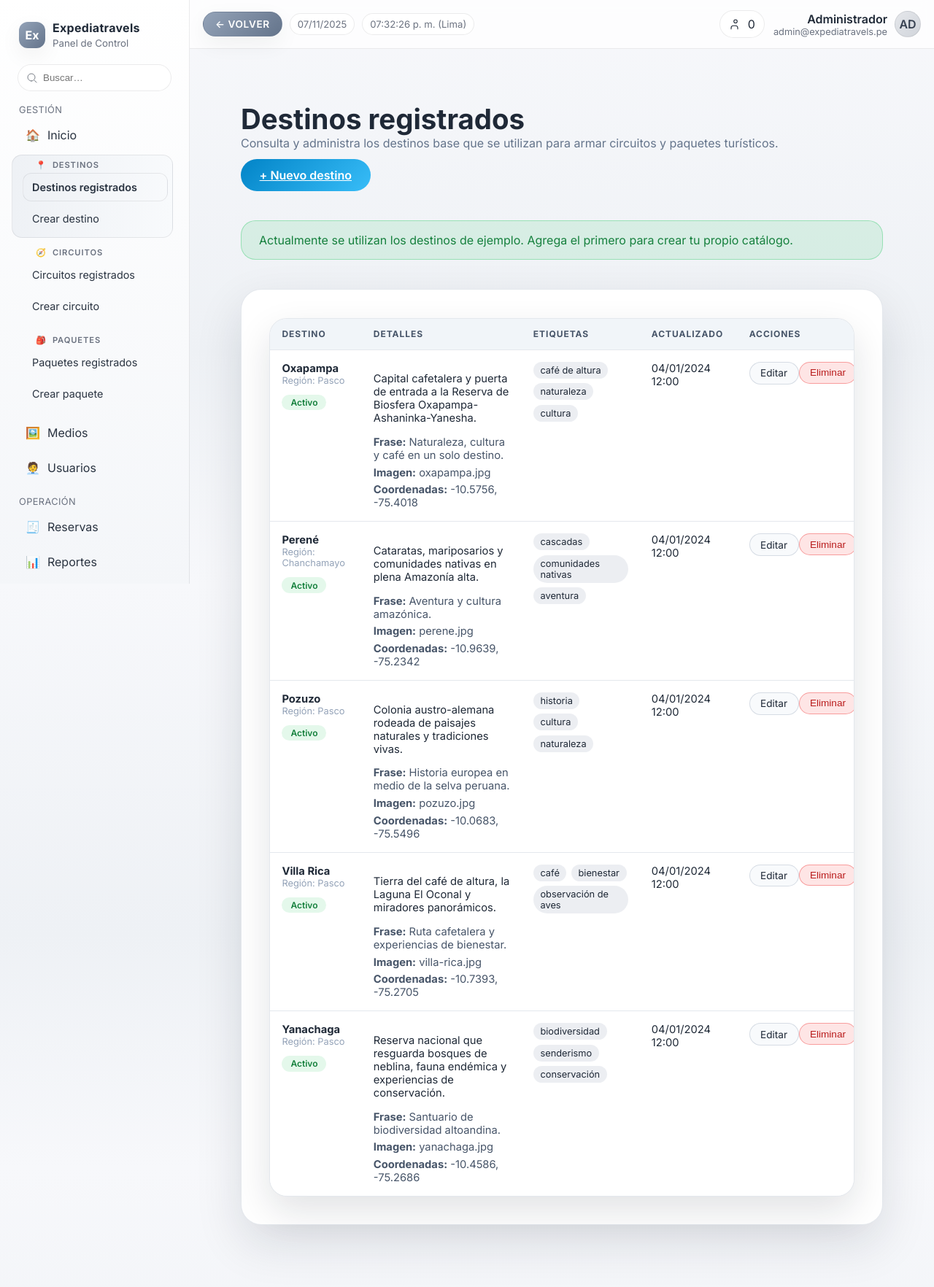
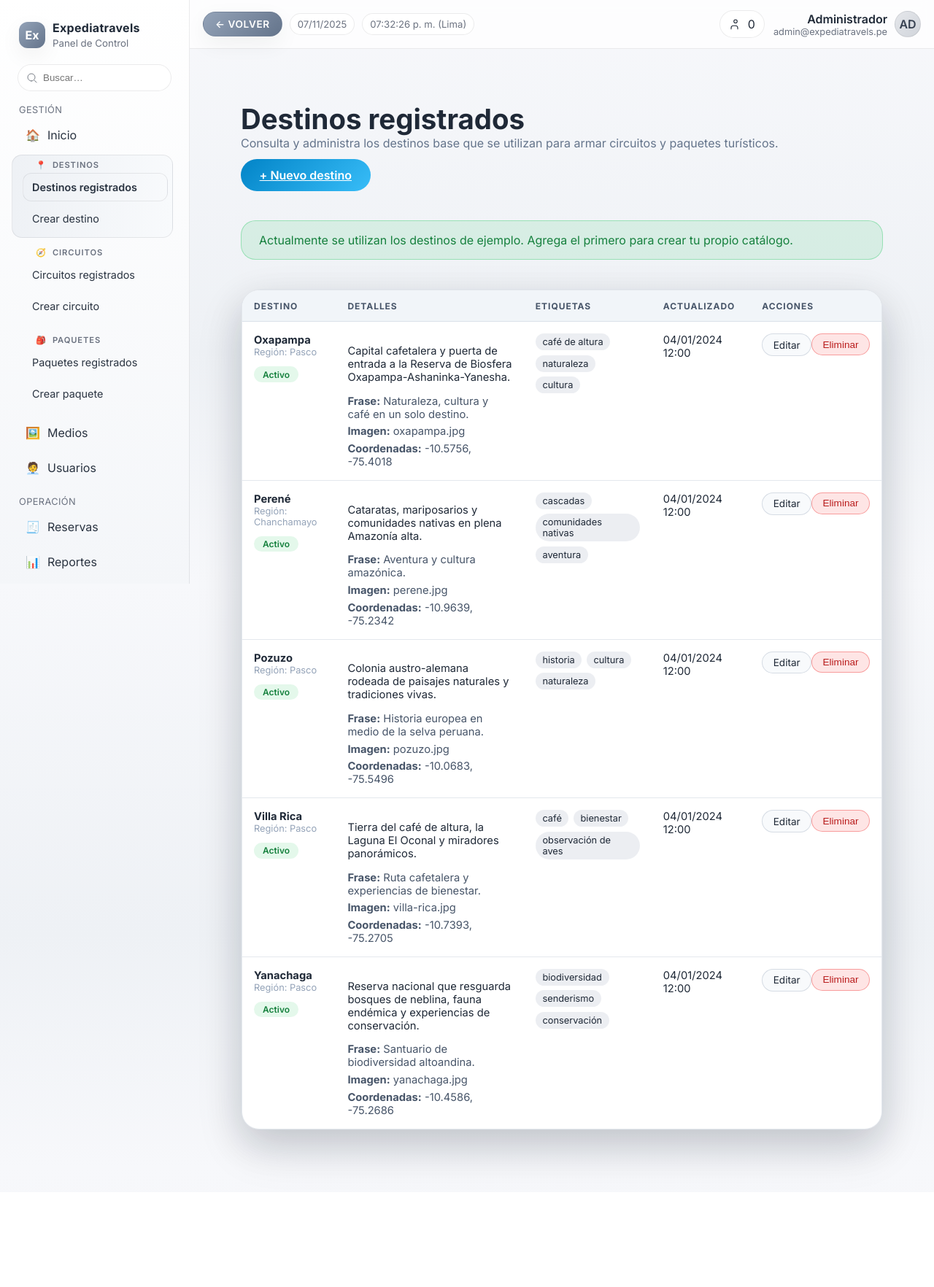
Before and after one commit to xSimix/expediatravels, a PHP site: page /administracion/destinos.php in a window 1280 px wide. Shown: the whole page at 73% size. After the commit the page ends 1611 px from the top, so only its background shows below. Run offline with PHP 8.4, Linux system fonts and the light colour scheme; data that the repository does not hold is empty.

Commit message:
Adjust admin card padding on listing pages

```diff
--- a/administracion/circuitos.php
+++ b/administracion/circuitos.php
@@ -101,7 +101,7 @@ require __DIR__ . '/plantilla/cabecera.php';
         </div>
     <?php endif; ?>
 
-    <section class="admin-card">
+    <section class="admin-card admin-card--flush">
         <?php if (empty($circuitos)): ?>
             <p class="admin-empty">Aún no hay circuitos personalizados. Registra el primero para combinarlo en paquetes.</p>
         <?php else: ?>
--- a/administracion/destinos.php
+++ b/administracion/destinos.php
@@ -97,7 +97,7 @@ require __DIR__ . '/plantilla/cabecera.php';
         </div>
     <?php endif; ?>
 
-    <section class="admin-card">
+    <section class="admin-card admin-card--flush">
         <?php if (empty($destinos)): ?>
             <p class="admin-empty">Aún no hay destinos guardados. Crea el primero para comenzar a construir tus circuitos.</p>
         <?php else: ?>
--- a/administracion/paquetes.php
+++ b/administracion/paquetes.php
@@ -116,7 +116,7 @@ require __DIR__ . '/plantilla/cabecera.php';
         </div>
     <?php endif; ?>
 
-    <section class="admin-card">
+    <section class="admin-card admin-card--flush">
         <?php if (empty($paquetes)): ?>
             <p class="admin-empty">Aún no hay paquetes disponibles. Combina circuitos y servicios para crear tu primer producto.</p>
         <?php else: ?>
--- a/administracion/recursos/panel-admin.css
+++ b/administracion/recursos/panel-admin.css
@@ -49,6 +49,10 @@
     border: 1px solid rgba(148, 163, 184, 0.25);
     display: grid;
     gap: 1.75rem;
+}
+
+.admin-card--flush {
+    padding: 0;
 }
 
 .admin-card h2 {
--- a/administracion/reservas.php
+++ b/administracion/reservas.php
@@ -79,7 +79,7 @@ require __DIR__ . '/plantilla/cabecera.php';
         </div>
     <?php endif; ?>
 
-    <section class="admin-card">
+    <section class="admin-card admin-card--flush">
         <?php if (empty($reservas)): ?>
             <p class="admin-empty">Aún no hay reservas registradas en el sistema.</p>
         <?php else: ?>
--- a/administracion/usuarios.php
+++ b/administracion/usuarios.php
@@ -93,7 +93,7 @@ require __DIR__ . '/plantilla/cabecera.php';
         </div>
     <?php endif; ?>
 
-    <section class="admin-card">
+    <section class="admin-card admin-card--flush">
         <h2>Usuarios registrados</h2>
         <?php if (empty($users)) : ?>
             <p class="admin-empty">No hay usuarios registrados todavía.</p>
```
